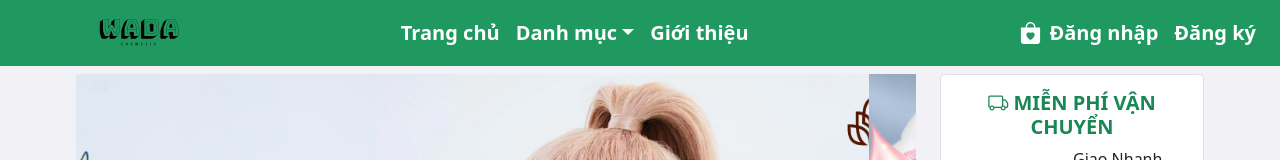
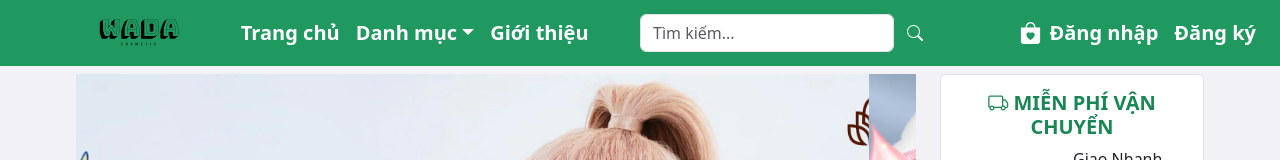
Before and after one commit to dangthanhphuc/cosmetics, an Angular app: page /homepage in a window 1280 px wide. Shown: the top 160 px of the page. Built offline with nearby package versions, Linux system fonts and the light colour scheme.

Commit message:
header-route

```diff
--- a/package.json
+++ b/package.json
@@ -25,6 +25,7 @@
     "cosmetics": "file:",
     "express": "^4.18.2",
     "json2typescript": "^1.5.1",
+    "ng5-slider": "^1.2.6",
     "rxjs": "~7.8.0",
     "tslib": "^2.3.0",
     "zone.js": "~0.14.10"
--- a/src/app/app.routes.ts
+++ b/src/app/app.routes.ts
@@ -5,11 +5,17 @@ import { AuthComponent } from './components/auth/auth.component';
 import { CartComponent } from './components/cart/cart.component';
 import { authGuard } from './guards/auth.guard';
 import { CosmeticComponent } from './components/cosmetic/cosmetic.component';
+import { SearchComponent } from './components/search/search.component';
+import { AdminComponent } from './components/admin/admin.component';
+import { ProductComponent } from './components/admin/product/product.component';
 export const routes: Routes = [
     {path: '', redirectTo: 'homepage', pathMatch: 'full'},
     {path: 'homepage', component: HomepageComponent},
     {path: 'cosmetics/:id', component: CosmeticComponent},
+    {path: 'search', component: SearchComponent},
     {path: 'auth/:type-auth', component: AuthComponent},
+    {path: 'admin', component: AdminComponent},
+    {path: 'product', component: ProductComponent},
     {
         path: 'user',
         canActivateChild: [authGuard],
--- a/src/app/components/header/header.component.html
+++ b/src/app/components/header/header.component.html
@@ -9,7 +9,7 @@
           <img class="logo-home" src="assets/logo.png" alt="" />
         </a>
       </div>
-      <div class="col-7 d-flex justify-content-center">
+      <div class="col-4 d-flex justify-content-center">
         <ul class="navbar-nav m-auto">
           <li class="nav-item active">
             <a href="#" class="nav-link">Trang chủ</a>
@@ -34,6 +34,20 @@
           <li class="nav-item"><a href="#" class="nav-link">Giới thiệu</a></li>
         </ul>
       </div>
+
+      <div class="search-form col-3 d-flex align-items-center">
+        <form action="#" class="d-flex">
+          <input
+            type="text"
+            class="form-control search-input"
+            placeholder="Tìm kiếm..."
+          />
+          <button class="btn transparent text-white" type="submit">
+            <i class="bi bi-search"></i>
+          </button>
+        </form>
+      </div>
+
       <div class="col-3 d-flex align-items-center justify-content-end">
         <div>
           <a class="cart-home" href="/user/cart">
```
Also changed, not shown: 2 other files (tests, documents, lock files or other folders).
